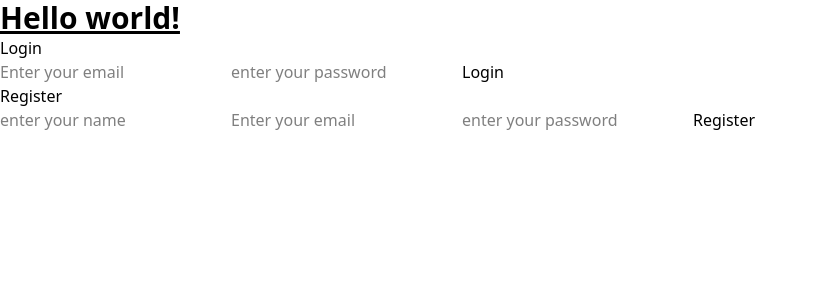
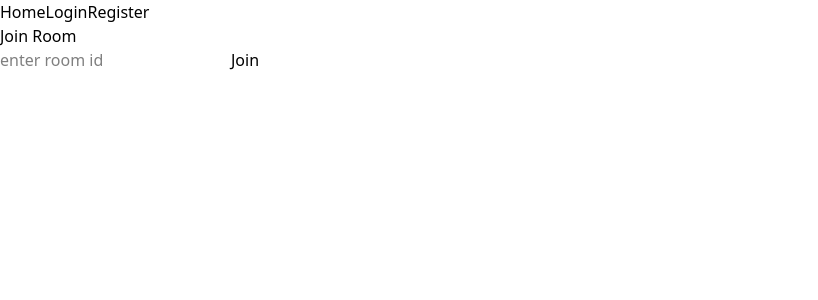
Before and after one commit to dharmateja19/Code-Collab, a React (Vite) app in the folder frontend/: page /joinroom in a window 1280 px wide. Shown: the top 300 px of the page, without its empty margins (0-818 px from the left). Built offline with nearby package versions, Linux system fonts and the light colour scheme.

Commit message:
basic routing done

```diff
--- a/frontend/package.json
+++ b/frontend/package.json
@@ -14,6 +14,7 @@
     "axios": "^1.13.5",
     "react": "^19.2.0",
     "react-dom": "^19.2.0",
+    "react-router-dom": "^7.13.0",
     "tailwindcss": "^4.1.18"
   },
   "devDependencies": {
--- a/frontend/src/App.jsx
+++ b/frontend/src/App.jsx
@@ -1,12 +1,22 @@
-import Login from "./components/Login";
-import Register from "./components/Register";
+import Login from "./components/Login.jsx";
+import Register from "./components/Register.jsx";
+import {BrowserRouter, Routes, Route} from "react-router-dom";
+import Home from "./components/Home.jsx";
+import Navbar from "./components/Navbar.jsx";
+import Room from "./components/JoinRoom.jsx";
 
 function App() {
   return (
     <>
-      <h1 className="text-3xl font-bold underline">Hello world!</h1>
-      <Login />
-      <Register />
+      <BrowserRouter>
+        <Navbar/>
+        <Routes>
+          <Route path="/" element={ <Home/> }></Route>
+          <Route path="/login" element = {<Login/>}></Route>
+          <Route path="/register" element= {<Register/>}></Route>
+          <Route path="/joinroom" element = {<Room/>}></Route>
+        </Routes>
+      </BrowserRouter>
     </>
   );
 }
--- /dev/null
+++ b/frontend/src/components/Home.jsx
@@ -0,0 +1,14 @@
+import React from 'react'
+import { Link } from 'react-router-dom'
+
+const Home = () => {
+  return (
+    <>
+        <h1>Welcome to code-collab</h1>
+        <Link to={'/login'}>Login</Link>
+        <Link to={'/register'}>Register</Link>
+    </>
+  )
+}
+
+export default Home
--- /dev/null
+++ b/frontend/src/components/JoinRoom.jsx
@@ -0,0 +1,39 @@
+import axios from "axios";
+import { useState } from "react";
+
+const Room = () => {
+  const [roomId, setRoomId] = useState("");
+  const token = localStorage.getItem("token");
+  console.log(token)
+  const handleJoin = async () => {
+    try {
+      const respone = await axios.post(
+        "http://localhost:3000/room/join",
+        { roomId },
+        {
+          headers: {
+            Authorization: `Bearer : ${token}`,
+          },
+        },
+      );
+      console.log(respone.data);
+    } catch (error) {
+      console.log(error)
+      console.log(error.respone?.data || error.message);
+    }
+  };
+  return (
+    <>
+      <h1>Join Room</h1>
+      <input
+        type="text"
+        placeholder="enter room id"
+        value={roomId}
+        onChange={(e) => setRoomId(e.target.value)}
+      />
+      <button onClick={handleJoin}>Join</button>
+    </>
+  );
+};
+
+export default Room;
--- a/frontend/src/components/Login.jsx
+++ b/frontend/src/components/Login.jsx
@@ -1,5 +1,6 @@
 import { useState } from "react";
 import axios from "axios";
+import { Link } from "react-router-dom";
 
 const Login = () => {
   const [email, setEmail] = useState("");
@@ -40,6 +41,8 @@ const Login = () => {
         />
 
         <button type="submit">Login</button>
+
+        <h1>New User? <Link to={'/register'}>Register Here</Link></h1>
       </form>
     </div>
   );
--- /dev/null
+++ b/frontend/src/components/Navbar.jsx
@@ -0,0 +1,14 @@
+import React from 'react'
+import { Link } from 'react-router-dom'
+
+const Navbar = () => {
+  return (
+    <>
+        <Link to={'/'}>Home</Link>
+        <Link to={'/login'}>Login</Link>
+        <Link to={'/register'}>Register</Link>
+    </>
+  )
+}
+
+export default Navbar
--- a/frontend/src/components/Register.jsx
+++ b/frontend/src/components/Register.jsx
@@ -1,5 +1,6 @@
 import { useState } from "react";
 import axios from "axios";
+import { Link } from "react-router-dom";
 
 const Register = () => {
   const [name, setName] = useState("");
@@ -49,6 +50,7 @@ const Register = () => {
         />
 
         <button type="submit">Register</button>
+        <h1>Already User? <Link to={'/login'}>login Here</Link></h1>
       </form>
     </div>
   );
```
Also changed, not shown: 1 other file (tests, documents, lock files or other folders).
